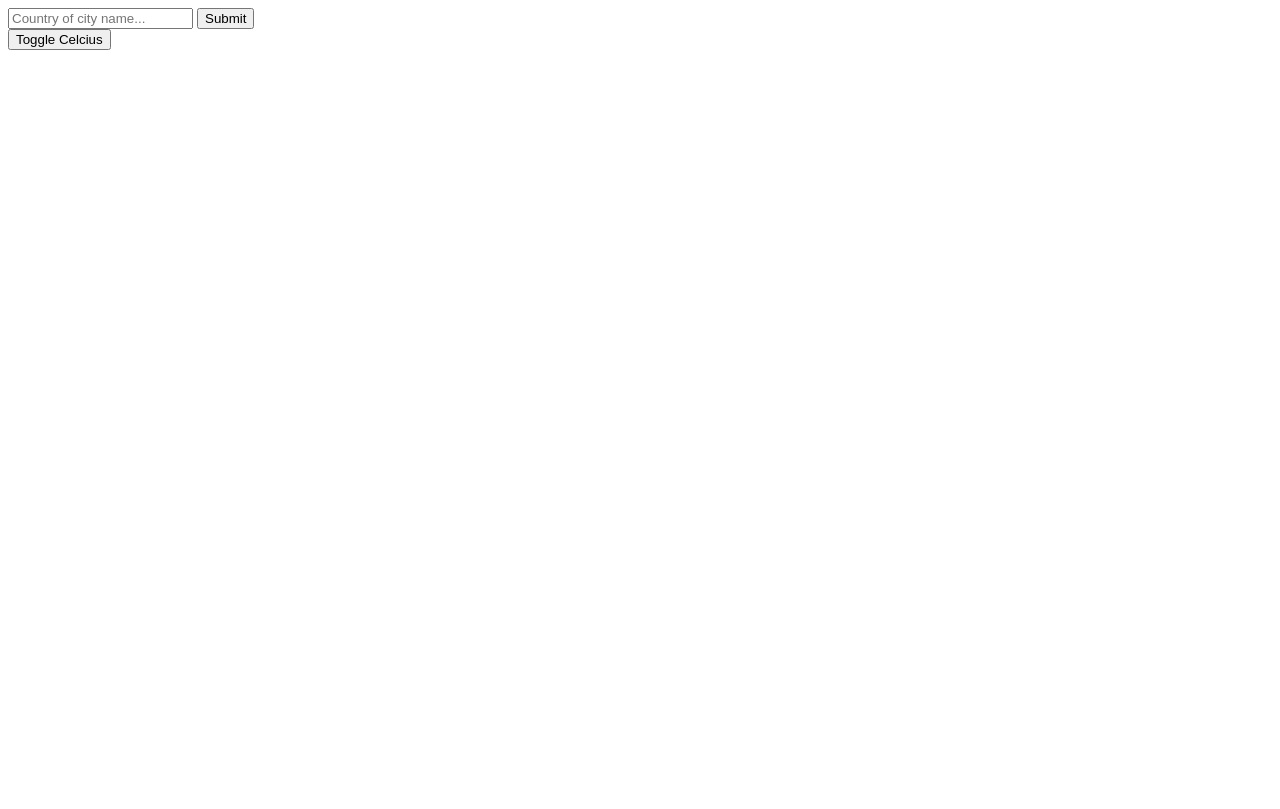
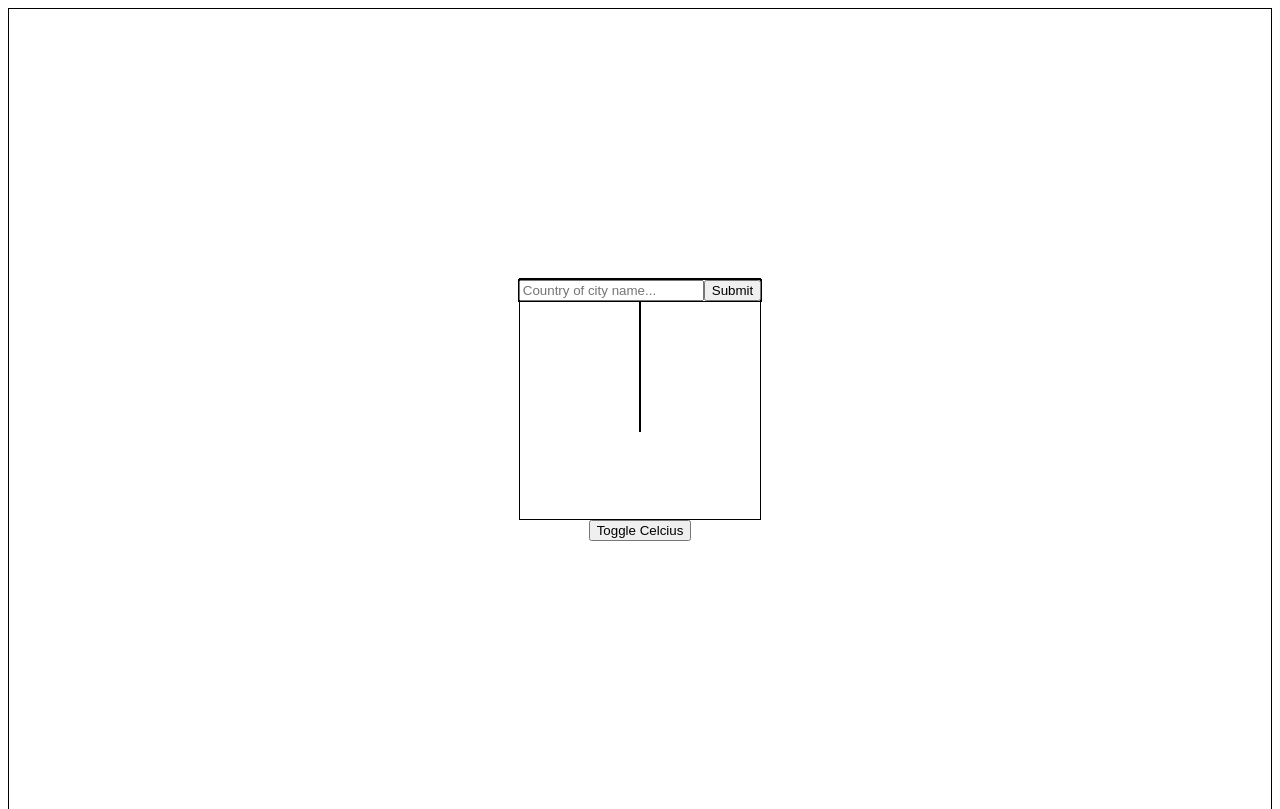
Before and after one commit to NMRSantos/weather-app, a website built with webpack: page src/template.html in a window 1280 px wide. Shown: the top 809 px of the page. Built offline with nearby package versions, Linux system fonts and the light colour scheme.

Commit message:
Add very basic css styling

```diff
--- a/src/index.js
+++ b/src/index.js
@@ -1,3 +1,5 @@
+import "./styles.css";
+
 const form = document.querySelector("form");
 const inputField = document.querySelector("input");
 const locationField = document.getElementById("location");
--- /dev/null
+++ b/src/styles.css
@@ -0,0 +1,31 @@
+#content {
+  border: 1px solid black;
+  display: flex;
+  flex-direction: column;
+  justify-content: center;
+  align-items: center;
+  height: 100vh;
+}
+
+#form {
+  border: 1px solid black;
+  display: flex;
+  justify-content: center;
+  align-items: center;
+  flex-direction: row;
+}
+
+#inner-div {
+  border: 1px solid black;
+  display: flex;
+  flex-direction: column;
+  align-items: center;
+  width: 15rem;
+  height: 15rem;
+}
+
+#output {
+  border: 1px solid black;
+  display: flex;
+  flex-direction: column;
+}
--- a/src/template.html
+++ b/src/template.html
@@ -6,16 +6,22 @@
     <title>Document</title>
   </head>
   <body>
-    <form>
+    <div id="content">
+      <div id="inner-div">
+        <form id="form">
           <input type="text" required placeholder="Country of city name..." />
-      <button>Submit</button>
+          <button id="submit">Submit</button>
         </form>
-    <button id="toggle">Toggle Celcius</button>
-    <div>
+        <div id="output">
           <p class="location" id="location"></p>
           <p class="temperature" id="current"></p>
           <p class="temperature" id="min"></p>
           <p class="temperature" id="max"></p>
         </div>
+      </div>
+      <div>
+        <button id="toggle">Toggle Celcius</button>
+      </div>
+    </div>
   </body>
 </html>
```
Lines whose indentation alone changed are shown as unchanged.
